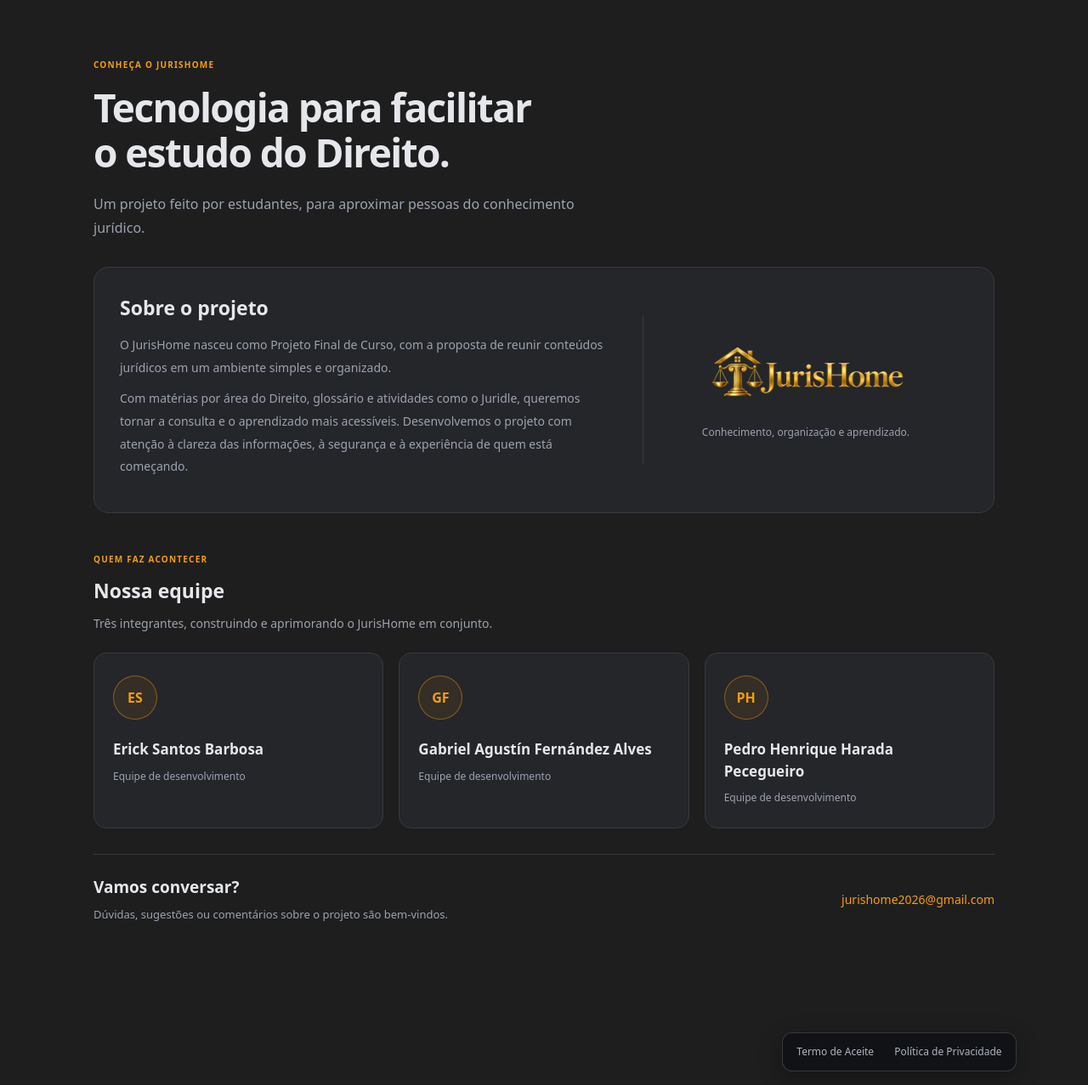
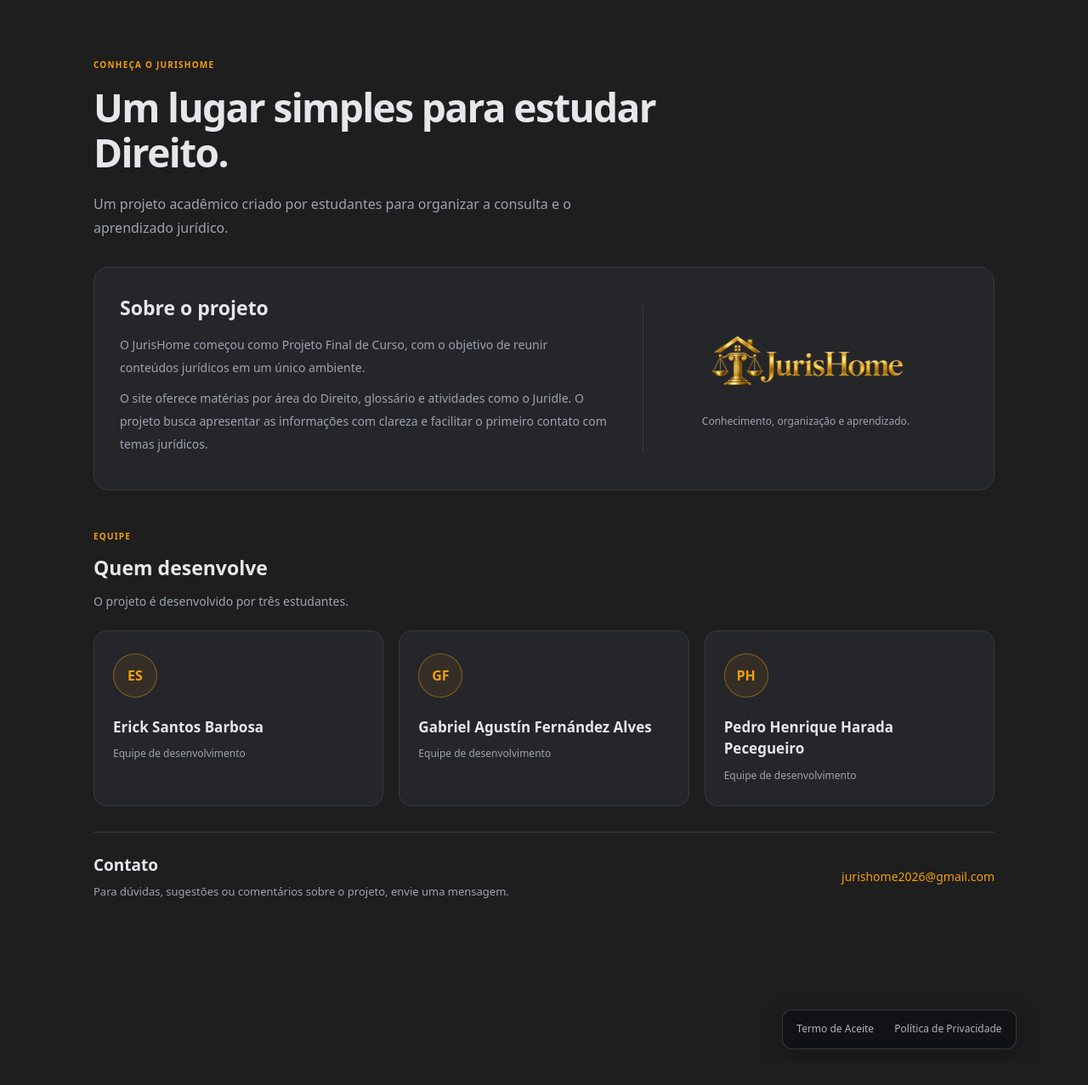
Before and after one commit to bielxcesar/JurisHome, a FastAPI app: page /sobre-nos in a window 1280 px wide. Shown: the part 73-1350 px from the top of the page at 85% size. After the commit the page ends 1308 px from the top, so only its background shows below. Run offline with FastAPI, Linux system fonts and the light colour scheme; parts of the project's set-up code (start-up, migrations or seed data) failed here and were passed over; some libraries are stand-ins or nearby versions.

Commit message:
melhoria de portugues

```diff
--- a/templates/conhecimento.html
+++ b/templates/conhecimento.html
@@ -21,9 +21,9 @@
     <a class="home-skip" href="#conteudo-principal">Pular para o conteúdo</a>
 {% include "_juris_nav.html" %}
 
-<main class="home-main juridle-page" id="conteudo-principal"><p id="home-aviso" role="status" hidden></p><header class="juridle-heading"><span class="home-eyebrow">EXPLORE · COMPREENDA · PRATIQUE</span><h1>Espaço de conhecimento</h1><p>Uma trilha simples para organizar seus primeiros passos no estudo do Direito. Escolha uma etapa e siga no seu ritmo.</p></header><div class="knowledge-path">
+<main class="home-main juridle-page" id="conteudo-principal"><p id="home-aviso" role="status" hidden></p><header class="juridle-heading"><span class="home-eyebrow">ESTUDO DO DIREITO</span><h1>Espaço de conhecimento</h1><p>Use o glossário, as matérias e o Juridle para estudar no seu ritmo.</p></header><div class="knowledge-path">
 <a href="/glossario" class="knowledge-step"><span>01</span><div><h2>Entenda as palavras</h2><p>Comece pelas definições e exemplos do glossário jurídico.</p></div><i class="fa-solid fa-book-open" aria-hidden="true"></i></a>
 <a href="/categorias" class="knowledge-step"><span>02</span><div><h2>Encontre sua área</h2><p>Conheça cada categoria e leia matérias sobre seus principais assuntos.</p></div><i class="fa-solid fa-scale-balanced" aria-hidden="true"></i></a>
 <a href="/curiosidades" class="knowledge-step"><span>03</span><div><h2>Faça novas descobertas</h2><p>Explore conceitos, exemplos e fontes para ampliar suas leituras.</p></div><i class="fa-regular fa-lightbulb" aria-hidden="true"></i></a>
 <a href="/juridle" class="knowledge-step"><span>04</span><div><h2>Pratique com o Juridle</h2><p>Responda cinco perguntas, confira as explicações e acompanhe sua evolução.</p></div><i class="fa-solid fa-gamepad" aria-hidden="true"></i></a>
-</div><div class="juridle-panel"><h2>Uma sugestão de rotina</h2><p>Escolha um termo novo, leia uma matéria da área que desperta seu interesse e finalize com uma rodada do Juridle. Se surgir uma dúvida, retorne ao glossário ou envie uma mensagem ao suporte.</p></div></main>{% include "_legal_links.html" %}</body></html>
+</div><div class="juridle-panel"><h2>Uma rotina possível</h2><p>Comece por um termo no glossário, leia uma matéria da área de seu interesse e termine com uma rodada do Juridle. Se tiver uma dúvida, consulte o suporte.</p></div></main>{% include "_legal_links.html" %}</body></html>
--- a/templates/curiosidades.html
+++ b/templates/curiosidades.html
@@ -23,6 +23,6 @@
 
 <main class="home-main" id="conteudo-principal">
 <p id="home-aviso" role="status" hidden></p>
-<div class="curiosity-heading"><span class="home-eyebrow"><i class="fa-regular fa-lightbulb" aria-hidden="true"></i> UM CONCEITO, UMA DESCOBERTA</span><h1>Curiosidades jurídicas</h1><p>Explore palavras e ideias que aparecem nas primeiras leituras do Direito.</p><a href="/glossario">Explorar o glossário completo →</a></div>
+<div class="curiosity-heading"><span class="home-eyebrow"><i class="fa-regular fa-lightbulb" aria-hidden="true"></i> TERMOS E CONTEXTOS</span><h1>Curiosidades jurídicas</h1><p>Conheça palavras e ideias usadas em textos e matérias do Direito.</p><a href="/glossario">Ver o glossário completo →</a></div>
 <div class="curiosity-grid">{% for item in itens %}<article class="curiosity-card"><span class="home-eyebrow">{{ item.area }}</span><h2>{{ item.termo }}</h2><p>{{ item.definicao }}</p><details><summary>Entenda com um exemplo</summary><p>{{ item.exemplo }}</p></details><div class="curiosity-links"><a href="/glossario?q={{ item.termo | urlencode }}#{{ item.id }}">Ver no glossário →</a><a href="{{ item.fonte.url }}" target="_blank" rel="noopener noreferrer">Fonte oficial ↗</a></div></article>{% endfor %}</div>
 </main>{% include "_legal_links.html" %}</body></html>
--- a/templates/sobre-nos.html
+++ b/templates/sobre-nos.html
@@ -24,18 +24,18 @@
 
 <main class="home-main about-main" id="conteudo-principal">
     <p id="home-aviso" role="status" hidden></p>
-    <header class="about-heading"><span class="home-eyebrow">CONHEÇA O JURISHOME</span><h1>Tecnologia para facilitar<br>o estudo do Direito.</h1><p>Um projeto feito por estudantes, para aproximar pessoas do conhecimento jurídico.</p></header>
+    <header class="about-heading"><span class="home-eyebrow">CONHEÇA O JURISHOME</span><h1>Um lugar simples para estudar Direito.</h1><p>Um projeto acadêmico criado por estudantes para organizar a consulta e o aprendizado jurídico.</p></header>
     <section class="about-intro" aria-labelledby="about-project">
-        <div><h2 id="about-project">Sobre o projeto</h2><p>O JurisHome nasceu como Projeto Final de Curso, com a proposta de reunir conteúdos jurídicos em um ambiente simples e organizado.</p><p>Com matérias por área do Direito, glossário e atividades como o Juridle, queremos tornar a consulta e o aprendizado mais acessíveis. Desenvolvemos o projeto com atenção à clareza das informações, à segurança e à experiência de quem está começando.</p></div>
+        <div><h2 id="about-project">Sobre o projeto</h2><p>O JurisHome começou como Projeto Final de Curso, com o objetivo de reunir conteúdos jurídicos em um único ambiente.</p><p>O site oferece matérias por área do Direito, glossário e atividades como o Juridle. O projeto busca apresentar as informações com clareza e facilitar o primeiro contato com temas jurídicos.</p></div>
         <div class="about-brand"><img src="/static/images/logo.png" alt="JurisHome" width="260"><span>Conhecimento, organização e aprendizado.</span></div>
     </section>
     <section class="about-team" aria-labelledby="about-team-title">
-        <header><span class="home-eyebrow">QUEM FAZ ACONTECER</span><h2 id="about-team-title">Nossa equipe</h2><p>Três integrantes, construindo e aprimorando o JurisHome em conjunto.</p></header>
+        <header><span class="home-eyebrow">EQUIPE</span><h2 id="about-team-title">Quem desenvolve</h2><p>O projeto é desenvolvido por três estudantes.</p></header>
         <div class="about-team-grid">
             {% for iniciais, nome in [('ES', 'Erick Santos Barbosa'), ('GF', 'Gabriel Agustín Fernández Alves'), ('PH', 'Pedro Henrique Harada Pecegueiro')] %}
             <article class="about-person"><span class="about-initials" aria-hidden="true">{{ iniciais }}</span><h3>{{ nome }}</h3><p>Equipe de desenvolvimento</p></article>
             {% endfor %}
         </div>
     </section>
-    <section class="about-contact"><div><h2>Vamos conversar?</h2><p>Dúvidas, sugestões ou comentários sobre o projeto são bem-vindos.</p></div><a href="mailto:jurishome2026@gmail.com">jurishome2026@gmail.com</a></section>
+    <section class="about-contact"><div><h2>Contato</h2><p>Para dúvidas, sugestões ou comentários sobre o projeto, envie uma mensagem.</p></div><a href="mailto:jurishome2026@gmail.com">jurishome2026@gmail.com</a></section>
 </main>{% include "_legal_links.html" %}</body></html>
```
Also changed, not shown: templates/_home_conteudo.html (+4 -4 lines), templates/juridle.html (+4 -4 lines).
